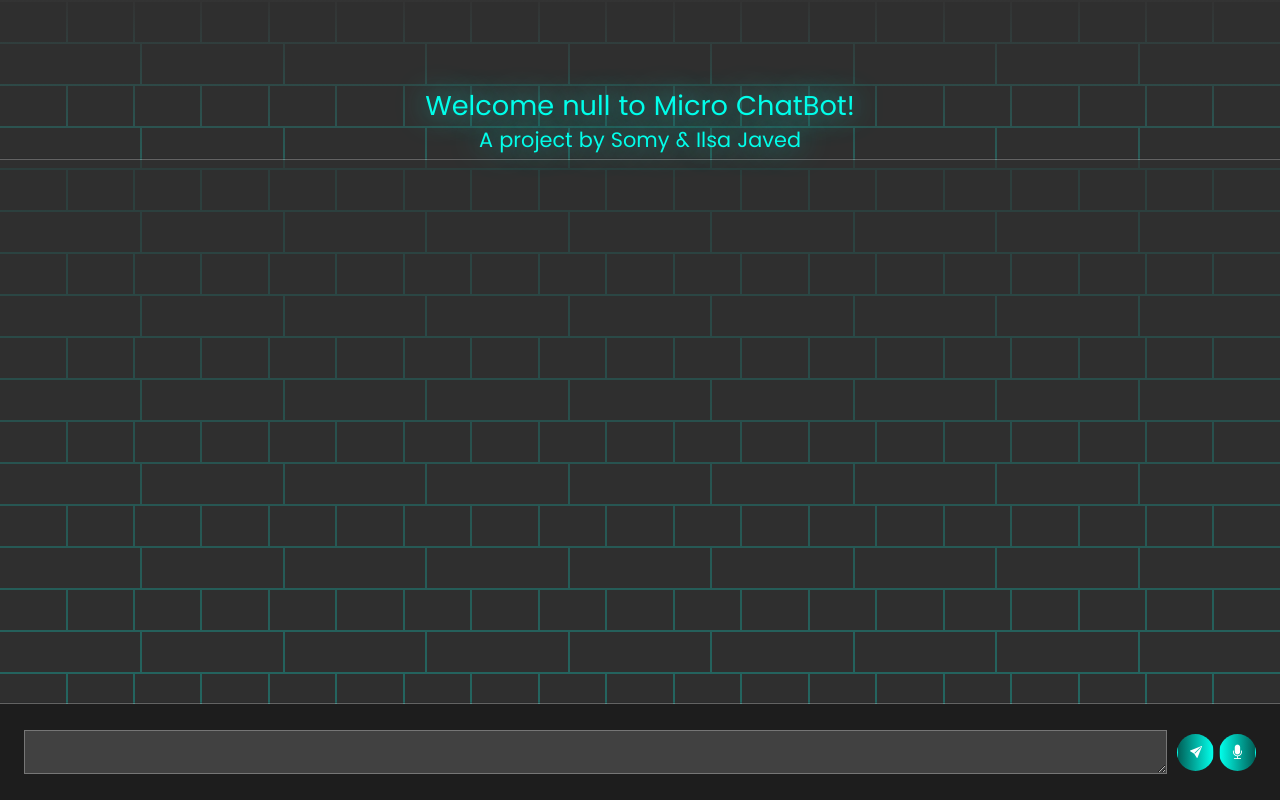
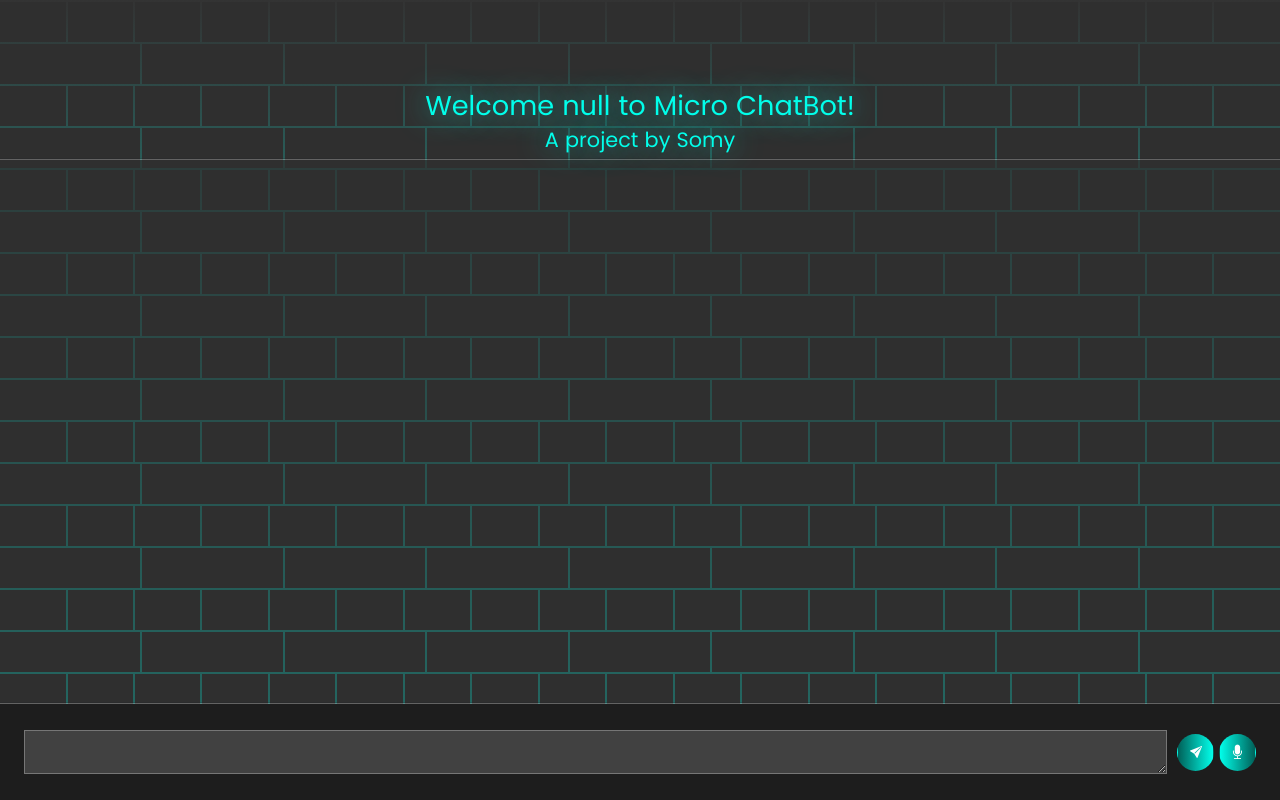
Before and after one commit to muhammadsouman7/micro-chat-bot, a website: page micro-chat-bot.html in a window 1280 px wide. Drawn offline with nearby package versions, Linux system fonts and the light colour scheme.

Commit message:
micro-chat-bot.html

```diff
--- a/micro-chat-bot.html
+++ b/micro-chat-bot.html
@@ -377,7 +377,7 @@
         <div class="container-fluid">
             <div class="intro-section">
                 <h1 class="text-center" id="intro">Welcome to Micro ChatBot!</h1>
-                <h2 class="text-center">A project by Somy & Ilsa Javed</h2>
+                <h2 class="text-center">A project by Somy</h2>
             </div>
         </div>
         <hr style="background-color: #fff; height: 2px; width: 100%; margin-block: 0;">
```
